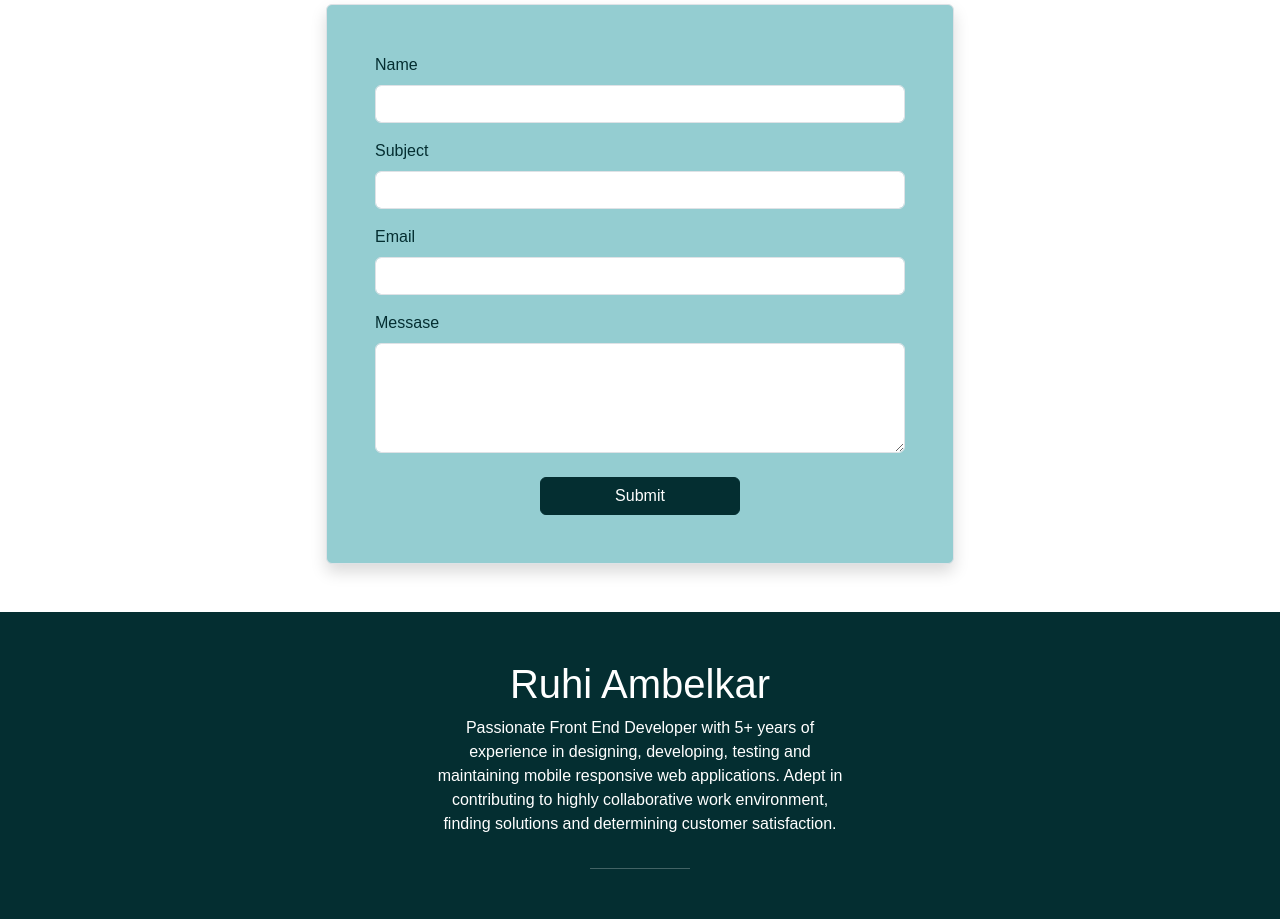
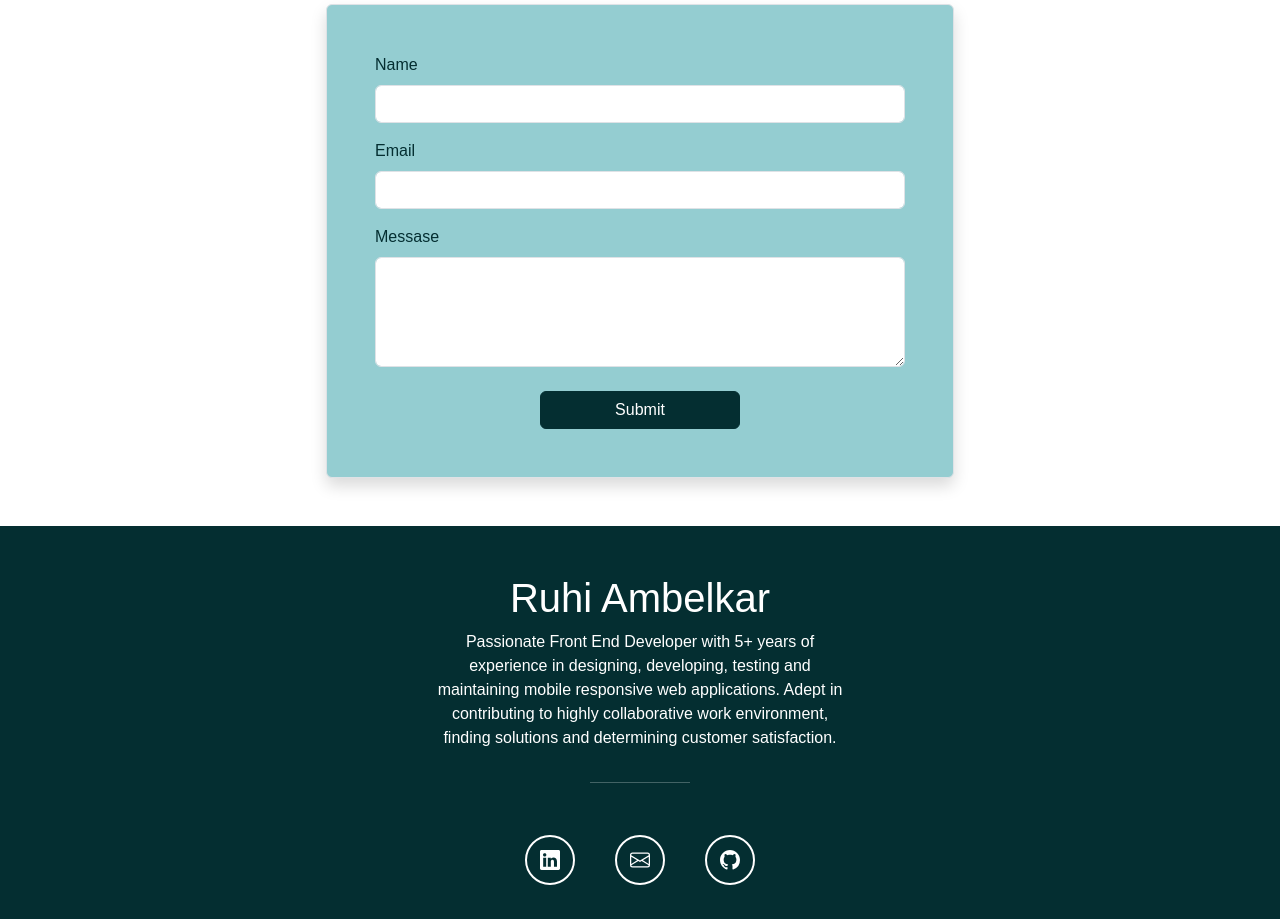
Before and after one commit to ruhiambelkar17/portfolio, a Vue app: page / in a window 1280 px wide. Shown: the part 2760-3679 px from the top of the page. Built offline with nearby package versions, Linux system fonts and the light colour scheme.

Commit message:
updated ui and deployed

```diff
--- a/src/views/Contact.vue
+++ b/src/views/Contact.vue
@@ -1,5 +1,5 @@
 <script>
-import  Email  from "@/assets/smtp/smtp.js";
+import Email from "@/assets/smtp/smtp.js";
 
 export default {
   data() {
@@ -7,18 +7,25 @@
       name: "",
       email: "",
       message: "",
-      subject:"",
     };
   },
   methods: {
     sendMail() {
-        console.log("email:",this.email,"Name:",this.name,"subj:",this.subject,"msg:",this.message);
+      console.log(
+        "email:",
+        this.email,
+        "Name:",
+        this.name,
+        "subj:",
+        "msg:",
+        this.message
+      );
       Email.send({
         SecureToken: "db03cdbd-940e-4cd9-ab60-8b5cb816888e",
         To: "ruhiambelkar7@gmail.com",
         From: this.email,
-        name:this.name,
-        Subject:this.subject,
+        name: this.name,
+
         Body: this.message,
       }).then((message) => alert(message));
     },
@@ -37,10 +44,7 @@
           <label for="name" class="form-label">Name</label>
           <input type="text" id="name" class="form-control" v-model="name" />
         </div>
-        <div class="mb-3">
-          <label for="subject" class="form-label">Subject</label>
-          <input type="text" id="subject" class="form-control" v-model="subject" />
-        </div>
+
         <div class="mb-3">
           <label for="email" class="form-label">Email</label>
           <input type="email" id="email" class="form-control" v-model="email" />
@@ -50,7 +54,12 @@
           <textarea rows="4" id="name" class="form-control" v-model="message" />
         </div>
         <div class="d-flex justify-content-center mt-4">
-          <input class="btn btn-primary" type="button" value="Submit" @click="sendMail()" />
+          <input
+            class="btn btn-primary"
+            type="button"
+            value="Submit"
+            @click="sendMail()"
+          />
         </div>
       </form>
     </div>
@@ -58,11 +67,15 @@
 </template>
 <style scoped>
 #contact-heading {
-  background: -webkit-linear-gradient(141deg, rgba(2,0,36,1) 0%, rgba(4,46,49,1) 25%, rgba(0,212,255,1) 100%);
+  background: -webkit-linear-gradient(
+    141deg,
+    rgba(2, 0, 36, 1) 0%,
+    rgba(4, 46, 49, 1) 25%,
+    rgba(0, 212, 255, 1) 100%
+  );
   -webkit-background-clip: text;
   -webkit-text-fill-color: transparent;
 }
-
 
 form {
   color: rgb(4, 46, 49);
```
Also changed, not shown: 5 other files (tests, documents, lock files or other folders).
